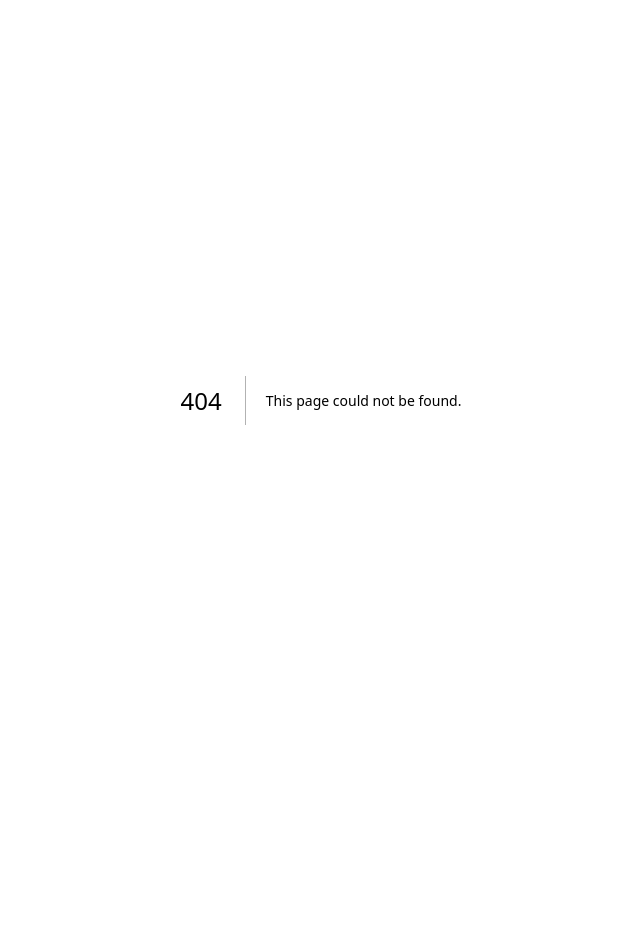
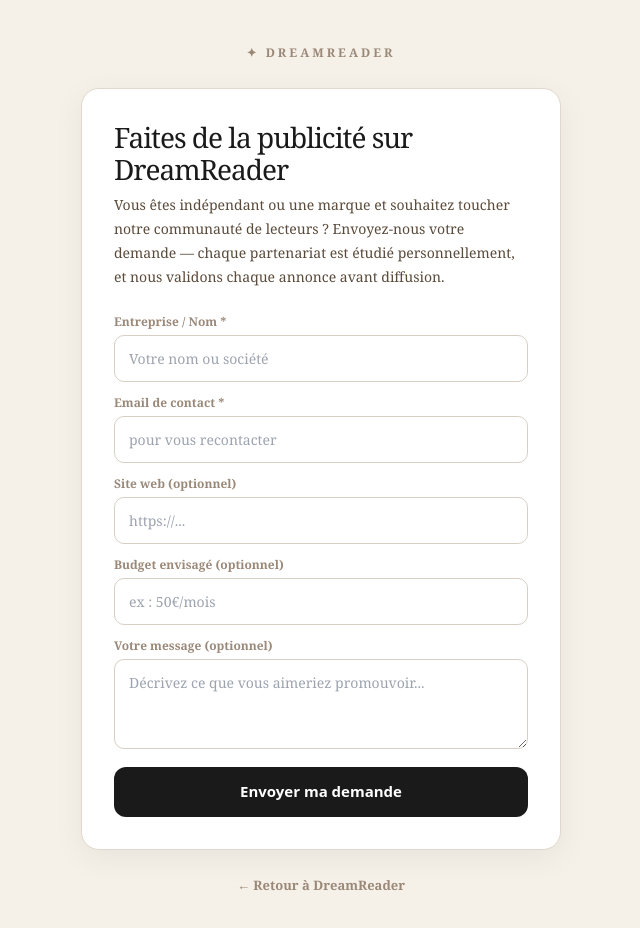
Before and after one commit to dreamreadercontact-netizen/dreamreader-v2, a Next.js app: page /annonceurs in a window 1280 px wide. Before the commit this address had no page. Shown: the top 928 px of the page, without its empty margins (319-959 px from the left). Before the commit the page ends 800 px from the top, so only its background shows below. Built offline with nearby package versions, Linux system fonts and the light colour scheme.

Commit message:
Page publique de demande de publicite

```diff
--- /dev/null
+++ b/app/annonceurs/page.tsx
@@ -0,0 +1,81 @@
+'use client'
+
+import { useState } from 'react'
+import Link from 'next/link'
+
+export default function AnnonceursPage() {
+  const [form, setForm] = useState({ company: '', contactEmail: '', website: '', budget: '', message: '' })
+  const [sent, setSent] = useState(false)
+  const [error, setError] = useState('')
+  const [loading, setLoading] = useState(false)
+
+  async function submit() {
+    setError('')
+    if (!form.company || !form.contactEmail) { setError('Entreprise et email requis.'); return }
+    setLoading(true)
+    const res = await fetch('/api/ad-requests', {
+      method: 'POST',
+      headers: { 'Content-Type': 'application/json' },
+      body: JSON.stringify(form),
+    })
+    setLoading(false)
+    if (!res.ok) { setError('Une erreur est survenue. Réessayez.'); return }
+    setSent(true)
+  }
+
+  const input: React.CSSProperties = {
+    width: '100%', border: '1.5px solid #d8cfc4', borderRadius: 10,
+    padding: '12px 14px', fontSize: 14, marginBottom: 12, boxSizing: 'border-box', fontFamily: 'inherit',
+  }
+  const label: React.CSSProperties = { fontSize: 12, fontWeight: 700, color: '#9a8878', marginBottom: 4, display: 'block' }
+
+  return (
+    <div style={{ minHeight: '100vh', background: '#f5f0e8', padding: '44px 20px', fontFamily: 'Georgia,serif' }}>
+      <div style={{ maxWidth: 480, margin: '0 auto' }}>
+        <div style={{ fontSize: 12, letterSpacing: 3, textTransform: 'uppercase', color: '#9a8878', marginBottom: 26, fontWeight: 700, textAlign: 'center' }}>✦ DreamReader</div>
+
+        <div style={{ background: '#fff', border: '1px solid #e0d8cc', borderRadius: 18, padding: 32, boxShadow: '0 8px 32px rgba(0,0,0,.06)' }}>
+          {!sent ? (
+            <>
+              <h1 style={{ fontSize: 28, letterSpacing: -1, color: '#1a1a1a', margin: '0 0 8px', lineHeight: 1.15 }}>Faites de la publicité sur DreamReader</h1>
+              <p style={{ fontSize: 14, lineHeight: 1.7, color: '#5a4a3a', margin: '0 0 24px' }}>
+                Vous êtes indépendant ou une marque et souhaitez toucher notre communauté de lecteurs ? Envoyez-nous votre demande — chaque partenariat est étudié personnellement, et nous validons chaque annonce avant diffusion.
+              </p>
+
+              <label style={label}>Entreprise / Nom *</label>
+              <input style={input} value={form.company} onChange={e => setForm({ ...form, company: e.target.value })} placeholder="Votre nom ou société" />
+
+              <label style={label}>Email de contact *</label>
+              <input style={input} type="email" value={form.contactEmail} onChange={e => setForm({ ...form, contactEmail: e.target.value })} placeholder="pour vous recontacter" />
+
+              <label style={label}>Site web (optionnel)</label>
+              <input style={input} type="url" value={form.website} onChange={e => setForm({ ...form, website: e.target.value })} placeholder="https://..." />
+
+              <label style={label}>Budget envisagé (optionnel)</label>
+              <input style={input} value={form.budget} onChange={e => setForm({ ...form, budget: e.target.value })} placeholder="ex : 50€/mois" />
+
+              <label style={label}>Votre message (optionnel)</label>
+              <textarea style={{ ...input, minHeight: 90, resize: 'vertical', lineHeight: 1.6 }} value={form.message} onChange={e => setForm({ ...form, message: e.target.value })} placeholder="Décrivez ce que vous aimeriez promouvoir..." />
+
+              {error && <div style={{ background: 'rgba(220,38,38,.08)', border: '1px solid rgba(220,38,38,.2)', borderRadius: 8, padding: 12, fontSize: 13, color: '#dc2626', marginBottom: 12 }}>{error}</div>}
+
+              <button onClick={submit} disabled={loading} style={{ width: '100%', height: 50, borderRadius: 12, border: 'none', background: '#1a1a1a', color: '#fff', fontWeight: 800, fontSize: 15, cursor: 'pointer', fontFamily: 'system-ui,sans-serif' }}>
+                {loading ? '...' : 'Envoyer ma demande'}
+              </button>
+            </>
+          ) : (
+            <div style={{ textAlign: 'center' }}>
+              <div style={{ fontSize: 56, marginBottom: 12 }}>✉️</div>
+              <h1 style={{ fontSize: 26, color: '#1a1a1a', margin: '0 0 12px' }}>Demande envoyée</h1>
+              <p style={{ fontSize: 14, lineHeight: 1.7, color: '#5a4a3a' }}>Merci ! Nous étudions votre demande et vous recontacterons à l&apos;adresse indiquée.</p>
+            </div>
+          )}
+        </div>
+
+        <div style={{ textAlign: 'center', marginTop: 22 }}>
+          <Link href="/" style={{ fontSize: 13, color: '#9a8878', textDecoration: 'none', fontWeight: 700 }}>← Retour à DreamReader</Link>
+        </div>
+      </div>
+    </div>
+  )
+}
```
